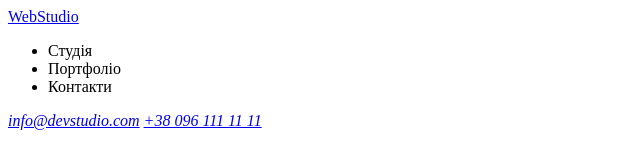
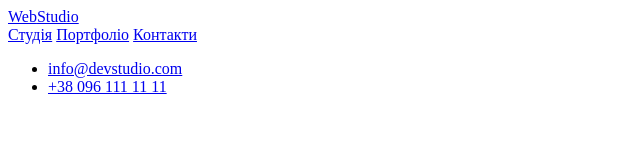
Before and after one commit to MStartsev/goit-markup-hw-01, a plain HTML site: page index.html in a window 1280 px wide. Shown: the whole page, without its empty margins (0-640 px from the left). Drawn offline with Linux system fonts and the light colour scheme.

Commit message:
rename tags

```diff
--- a/index.html
+++ b/index.html
@@ -12,15 +12,15 @@
   <!-- header -->
   <header>
     <a href="#" class="logo" lang="en"><span>Web</span>Studio</a>
+    <nav>
+      <a href="#">Студія</a>
+      <a href="#">Портфоліо</a>
+      <a href="#">Контакти</a>
+    </nav>
     <ul>
-      <li>Студія</li>
-      <li>Портфоліо</li>
-      <li>Контакти</li>
+      <li><a href="mailto:info@devstudio.com">info@devstudio.com</a></li>
+      <li><a href="tel:+380961111111">+38 096 111 11 11</a></li>
     </ul>
-    <address>
-      <a href="mailto:info@devstudio.com">info@devstudio.com</a>
-      <a href="tel:+380961111111">+38 096 111 11 11</a>
-    </address>
   </header>
 
   <!-- promo -->
```
